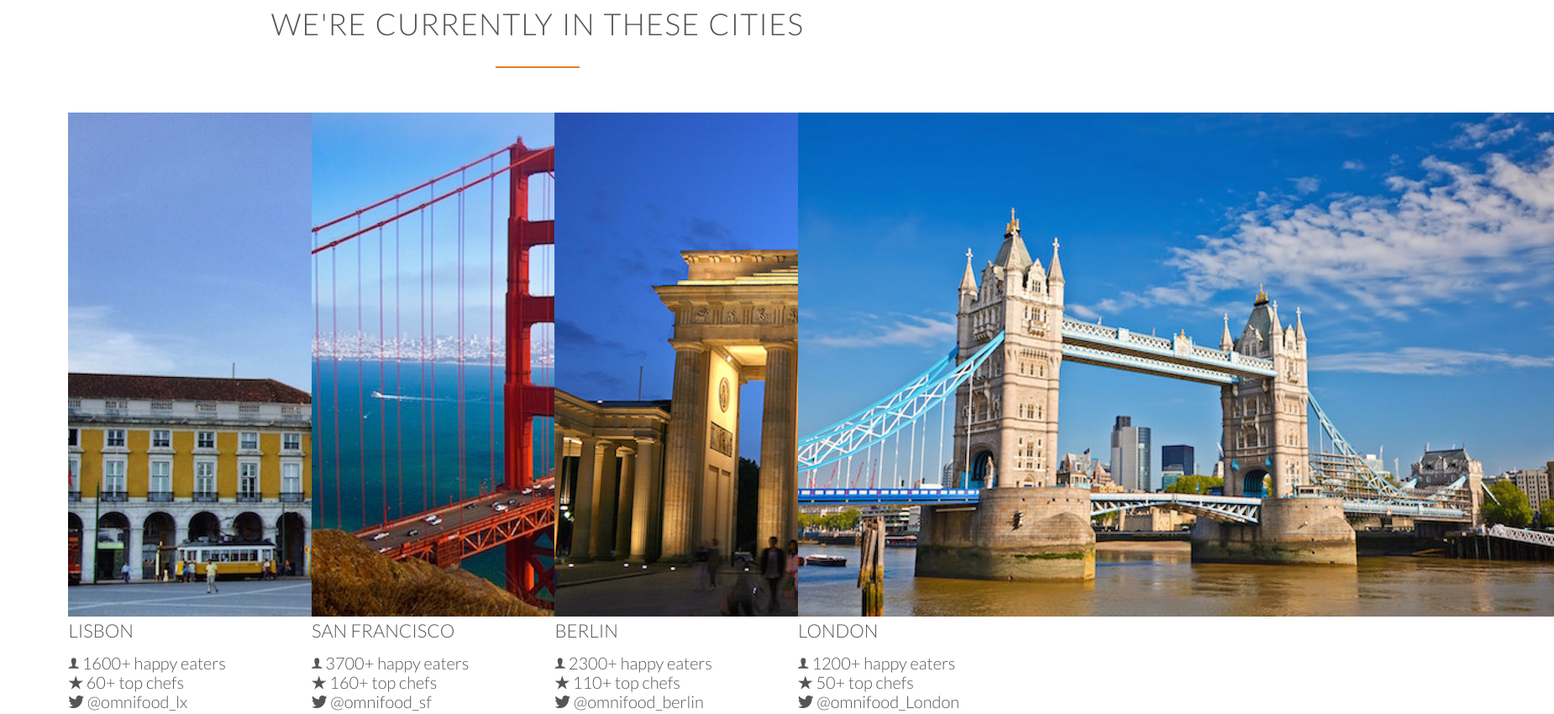
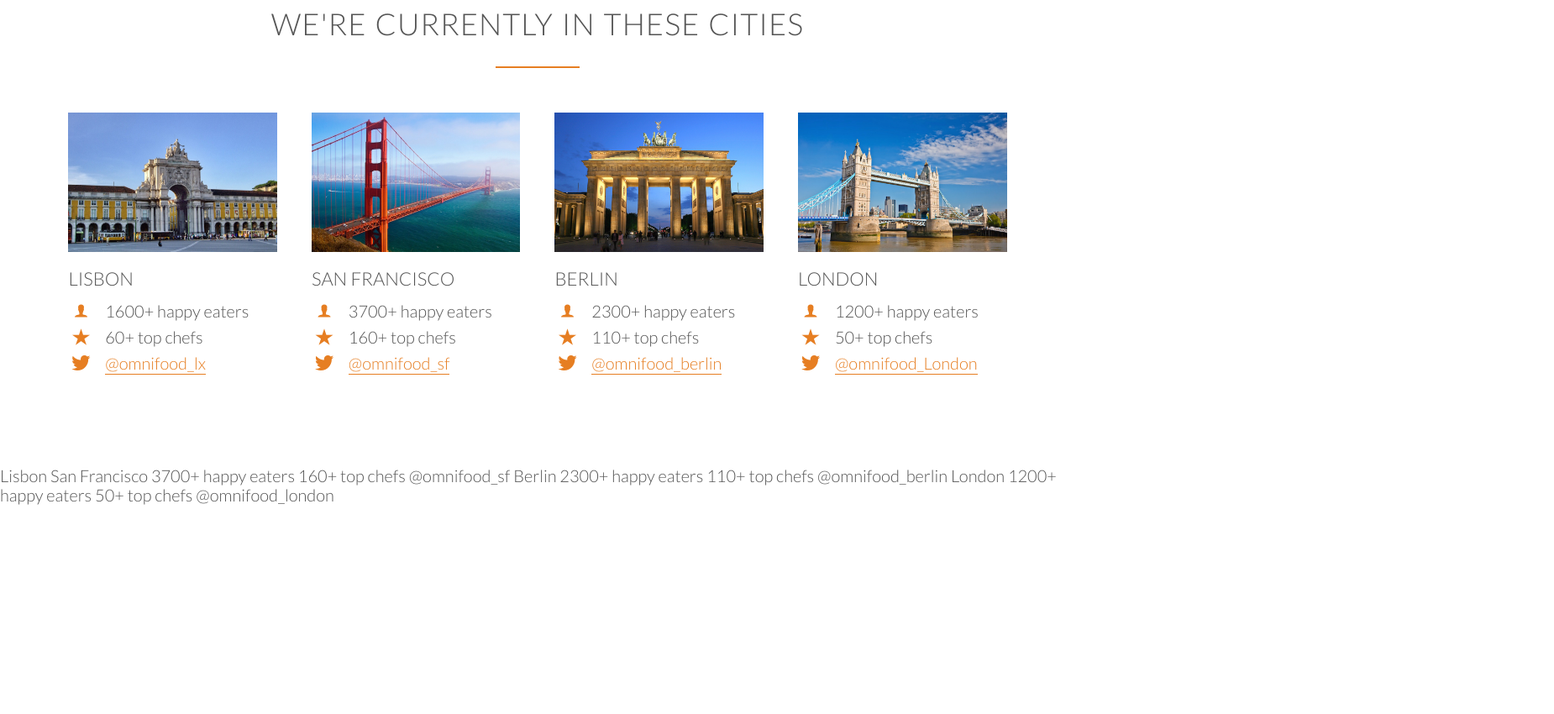
Before and after one commit to arikihamano/Omnifood, a plain HTML site: page index.html in a window 1280 px wide. Shown: the part 2740-3590 px from the top of the page at 84% size, 1850 px wide, since content can reach past the window. After the commit the page ends 3341 px from the top, so only its background shows below. Drawn offline with Linux system fonts and the light colour scheme; files whose address does not match are found by name.

Commit message:
finish 48

```diff
--- a/index.html
+++ b/index.html
@@ -144,64 +144,64 @@
                    <img src="resources/img/lisbon-3.jpg" alt="Lisbon">
                    <h3>Lisbon</h3>
                    <div class="city-feature">
-                        <i class="ion-ios-person"></i>
+                        <i class="ion-ios-person icon-small"></i>
                         1600+ happy eaters
                     </div>
                     <div class="city-feature">
-                        <i class="ion-ios-star"></i>
+                        <i class="ion-ios-star icon-small"></i>
                         60+ top chefs
                     </div>
                     <div class="city-feature">
-                        <i class="ion-social-twitter"></i>
-                        @omnifood_lx
+                        <i class="ion-social-twitter icon-small"></i>
+                        <a href="#">@omnifood_lx</a>
                     </div>
                 </div>
                 <div class="col span-1-of-4 box">
                    <img src="resources/img/san-francisco.jpg" alt="San Francisco">
                    <h3>San Francisco</h3>
                    <div class="city-feature">
-                        <i class="ion-ios-person"></i>
+                        <i class="ion-ios-person icon-small"></i>
                         3700+ happy eaters
                     </div>
                     <div class="city-feature">
-                        <i class="ion-ios-star"></i>
+                        <i class="ion-ios-star icon-small"></i>
                         160+ top chefs
                     </div>
                     <div class="city-feature">
-                        <i class="ion-social-twitter"></i>
-                        @omnifood_sf
+                        <i class="ion-social-twitter icon-small"></i>
+                        <a href="#">@omnifood_sf</a>
                     </div>
                 </div>
                 <div class="col span-1-of-4 box">
                    <img src="resources/img/berlin.jpg" alt="Berlin">
                    <h3>Berlin</h3>
                    <div class="city-feature">
-                        <i class="ion-ios-person"></i>
+                        <i class="ion-ios-person icon-small"></i>
                         2300+ happy eaters
                     </div>
                     <div class="city-feature">
-                        <i class="ion-ios-star"></i>
+                        <i class="ion-ios-star icon-small"></i>
                         110+ top chefs
                     </div>
                     <div class="city-feature">
-                        <i class="ion-social-twitter"></i>
-                        @omnifood_berlin
+                        <i class="ion-social-twitter icon-small"></i>
+                        <a href="#">@omnifood_berlin</a>
                     </div>
                 </div>
                 <div class="col span-1-of-4 box">
                    <img src="resources/img/london.jpg" alt="London">
                    <h3>London</h3>
                    <div class="city-feature">
-                        <i class="ion-ios-person"></i>
+                        <i class="ion-ios-person icon-small"></i>
                         1200+ happy eaters
                     </div>
                     <div class="city-feature">
-                        <i class="ion-ios-star"></i>
+                        <i class="ion-ios-star icon-small"></i>
                         50+ top chefs
                     </div>
                     <div class="city-feature">
-                        <i class="ion-social-twitter"></i>
-                        @omnifood_London
+                        <i class="ion-social-twitter icon-small"></i>
+                        <a href="#">@omnifood_London</a>
                     </div>
                 </div>
             </div>
--- a/resources/css/style.css
+++ b/resources/css/style.css
@@ -98,6 +98,30 @@ h2:after{
     color: #e67e22;
     margin-bottom: 10px;
 }
+
+.icon-small {
+    display: inline-block;
+    width: 30px;
+    text-align: center;
+    color: #e67e22;
+    font-size: 120%;
+    margin-right: 10px;
+
+    /* serects to align text and icons */
+    line-height: 120%;
+    vertical-align: middle;
+    margin-top: -5px;
+}
+
+/* LINKS */
+a:link,
+a:active {
+    color: #e67e22;
+    text-decoration: none;
+    padding-bottom: 1px;
+    border-bottom: 1px solid #e67e22;
+}
+
 
 /* BUTTONS */
 
@@ -300,3 +324,17 @@ header {
     width: auto;
     margin-right: 10px
 }
+
+/* ---------------------------------- */
+/* CITIES */
+/* ---------------------------------- */
+
+.box img {
+    width: 100%;
+    height: auto;
+    margin-bottom: 15px;
+}
+
+.city-feature {
+    margin-bottom: 5px;
+}
```
